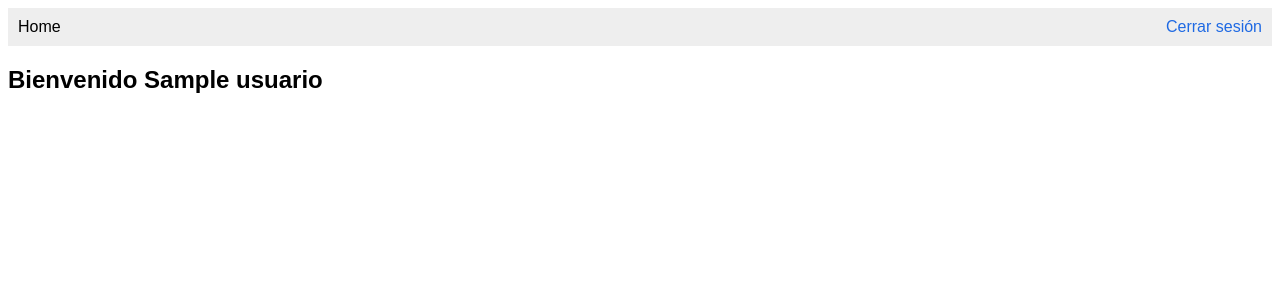
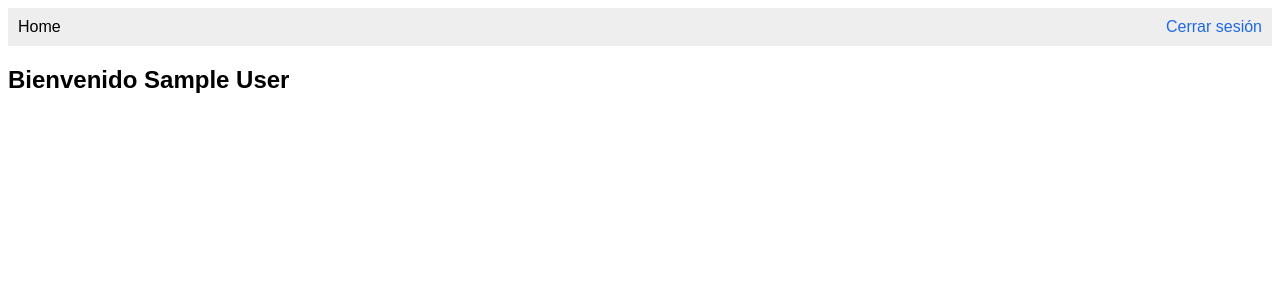
Before and after one commit to KiraBelak/IA-RankedevHackatondev, a PHP site: page /index.php in a window 1280 px wide. Shown: the top 300 px of the page. Run offline with PHP 8.4, Linux system fonts and the light colour scheme; the visitor is signed in with stand-in values (Sample User, id 1); tables that the repository leaves empty or names only in its code hold one stand-in row (values such as "Sample post").

Commit message:
Correcion de tabla

```diff
--- a/includes/user.php
+++ b/includes/user.php
@@ -8,7 +8,7 @@ class User extends DB{
 
     public function userExists($user, $pass){
         $md5pass = md5($pass);
-        $query = $this->connect()->prepare('SELECT * FROM usuarios WHERE username = :user AND password = :pass');
+        $query = $this->connect()->prepare('SELECT * FROM user WHERE username = :user AND password = :pass');
         $query->execute(['user' => $user, 'pass' => $md5pass]);
 
         if($query->rowCount()){
@@ -19,7 +19,7 @@ class User extends DB{
     }
 
     public function setUser($user){
-        $query = $this->connect()->prepare('SELECT * FROM usuarios WHERE username = :user');
+        $query = $this->connect()->prepare('SELECT * FROM user WHERE username = :user');
         $query->execute(['user' => $user]);
 
         foreach ($query as $currentUser) {
```
